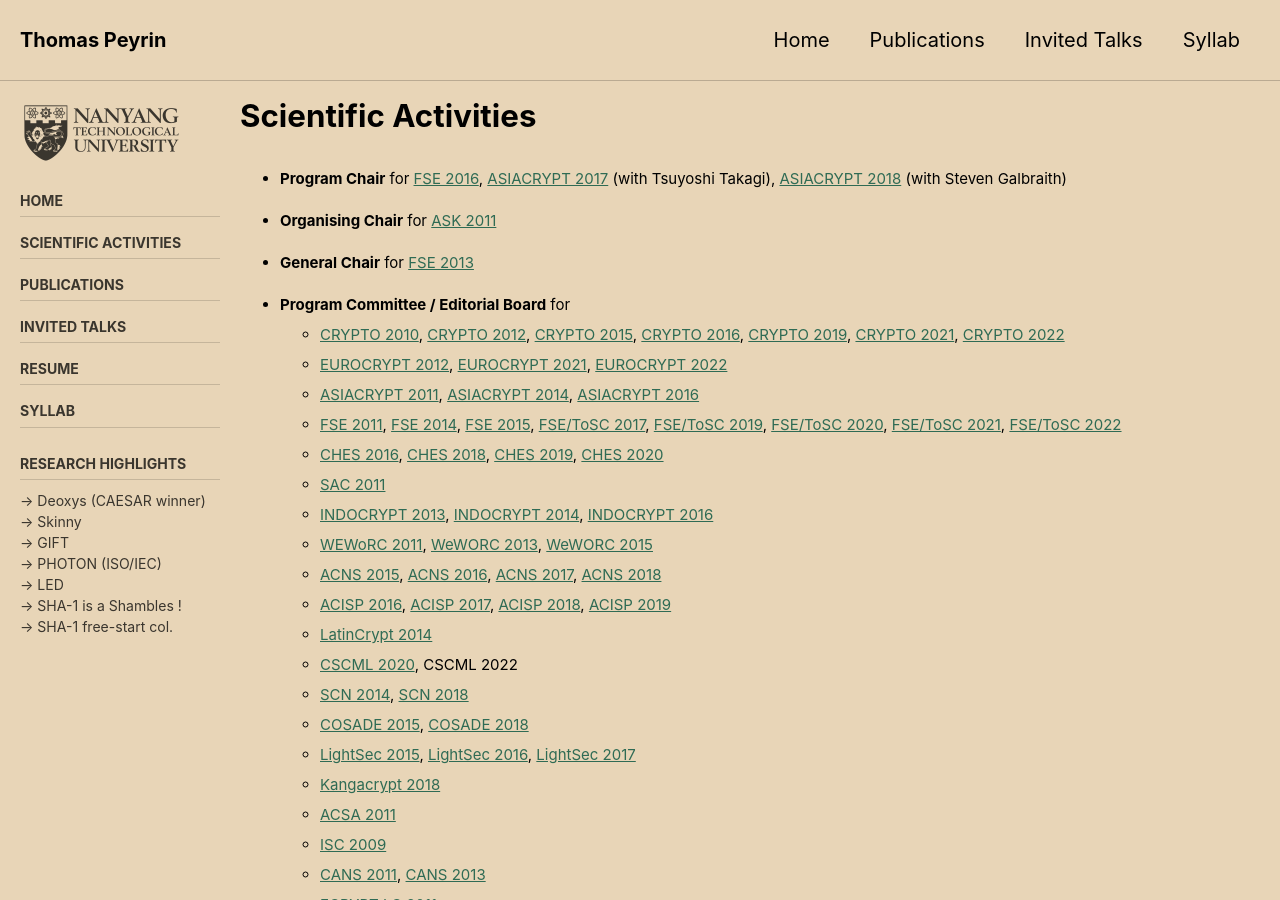
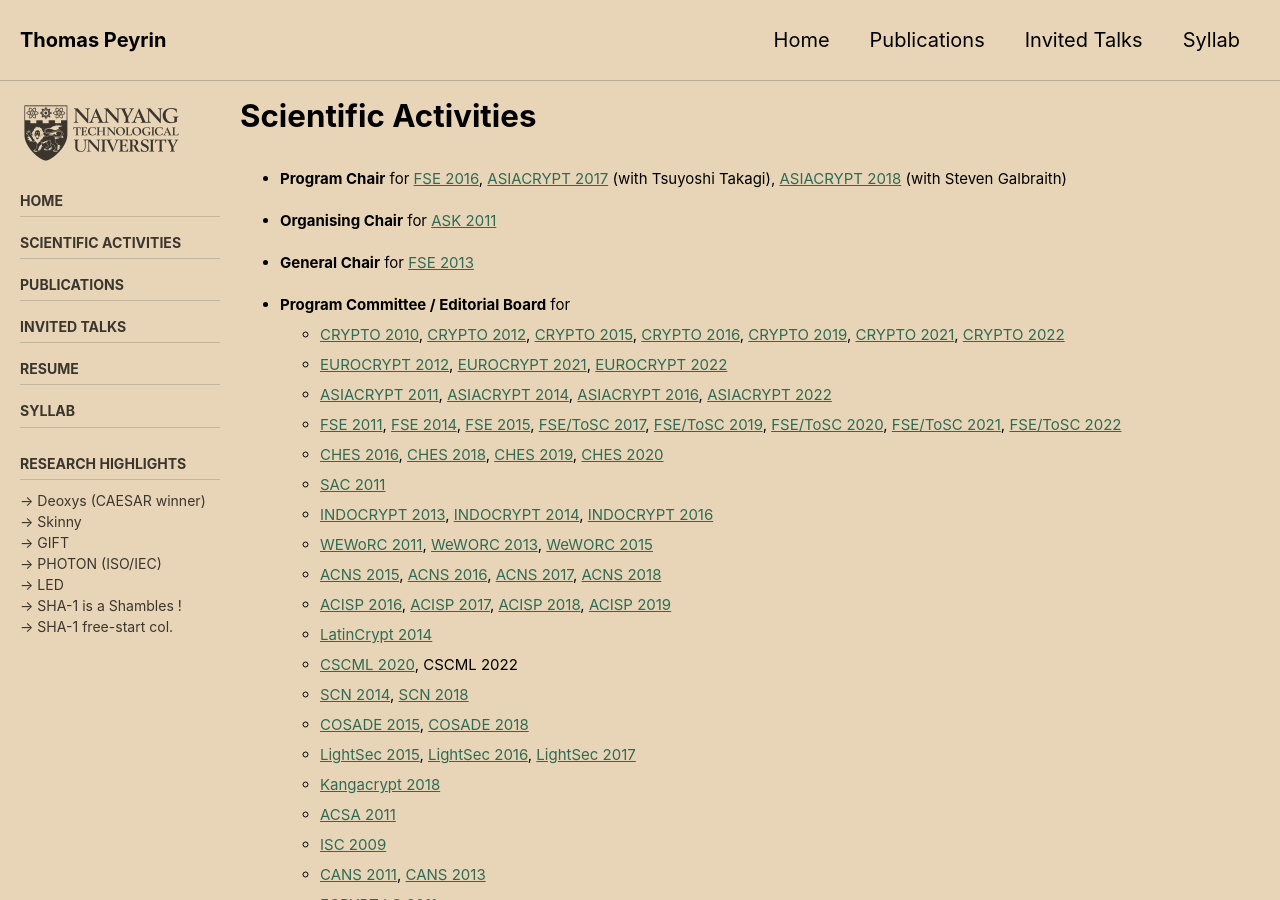
Before and after one commit to thomaspeyrin/web, a Jekyll site: the page built from activities.md, in a window 1280 px wide and 900 px high. Built offline with Jekyll 4.4.1, drawn with Linux system fonts in a browser that asks for light colours; cached includes are drawn as plain includes; nearby versions of some CDN libraries; our own code applies the rules of GitHub Pages for plain Markdown files.

Commit message:
Update activities.md

```diff
--- a/activities.md
+++ b/activities.md
@@ -23,7 +23,7 @@ sidebar:
 - **Program Committee / Editorial Board** for
   - [CRYPTO 2010]("http://www.iacr.org/conferences/crypto2010"), [CRYPTO 2012]("http://www.iacr.org/conferences/crypto2012"), [CRYPTO 2015]("http://www.iacr.org/conferences/crypto2015"), [CRYPTO 2016]("http://www.iacr.org/conferences/crypto2016"), [CRYPTO 2019]("http://www.iacr.org/conferences/crypto2019"), [CRYPTO 2021]("http://www.iacr.org/conferences/crypto2021"), [CRYPTO 2022]("http://www.iacr.org/conferences/crypto2022")
   - [EUROCRYPT 2012]("http://www.cs.bris.ac.uk/eurocrypt2012"), [EUROCRYPT 2021]("https://eurocrypt.iacr.org/2021/"), [EUROCRYPT 2022]("https://eurocrypt.iacr.org/2022/")
-  - [ASIACRYPT 2011]("http://cist.korea.ac.kr/~asiacrypt2011/index.php?cont=home"), [ASIACRYPT 2014]("http://www.iacr.org/conferences/asiacrypt2014"), [ASIACRYPT 2016]("http://asiacrypt2016.com")
+  - [ASIACRYPT 2011]("http://cist.korea.ac.kr/~asiacrypt2011/index.php?cont=home"), [ASIACRYPT 2014]("http://www.iacr.org/conferences/asiacrypt2014"), [ASIACRYPT 2016]("http://asiacrypt2016.com"), [ASIACRYPT 2022]("https://asiacrypt.iacr.org/2022/")
   - [FSE 2011]("http://fse2011.mat.dtu.dk"), [FSE 2014]("http://fse2014.isg.rhul.ac.uk"), [FSE 2015]("http://light-sec.org/fse2015"), [FSE/ToSC 2017]("http://www.nuee.nagoya-u.ac.jp/labs/tiwata/fse2017"), [FSE/ToSC 2019]("https://fse.iacr.org/2019"), [FSE/ToSC 2020]("https://fse.iacr.org/2020"), [FSE/ToSC 2021]("https://fse.iacr.org/2021"), [FSE/ToSC 2022]("https://fse.iacr.org/2022")
   - [CHES 2016]("http://www.chesworkshop.org/ches2016/index.php"), [CHES 2018]("https://ches.iacr.org/2018"), [CHES 2019]("https://ches.iacr.org/2019"), [CHES 2020]("https://ches.iacr.org/2020")
   - [SAC 2011]("http://sac2011.ryerson.ca")
```
